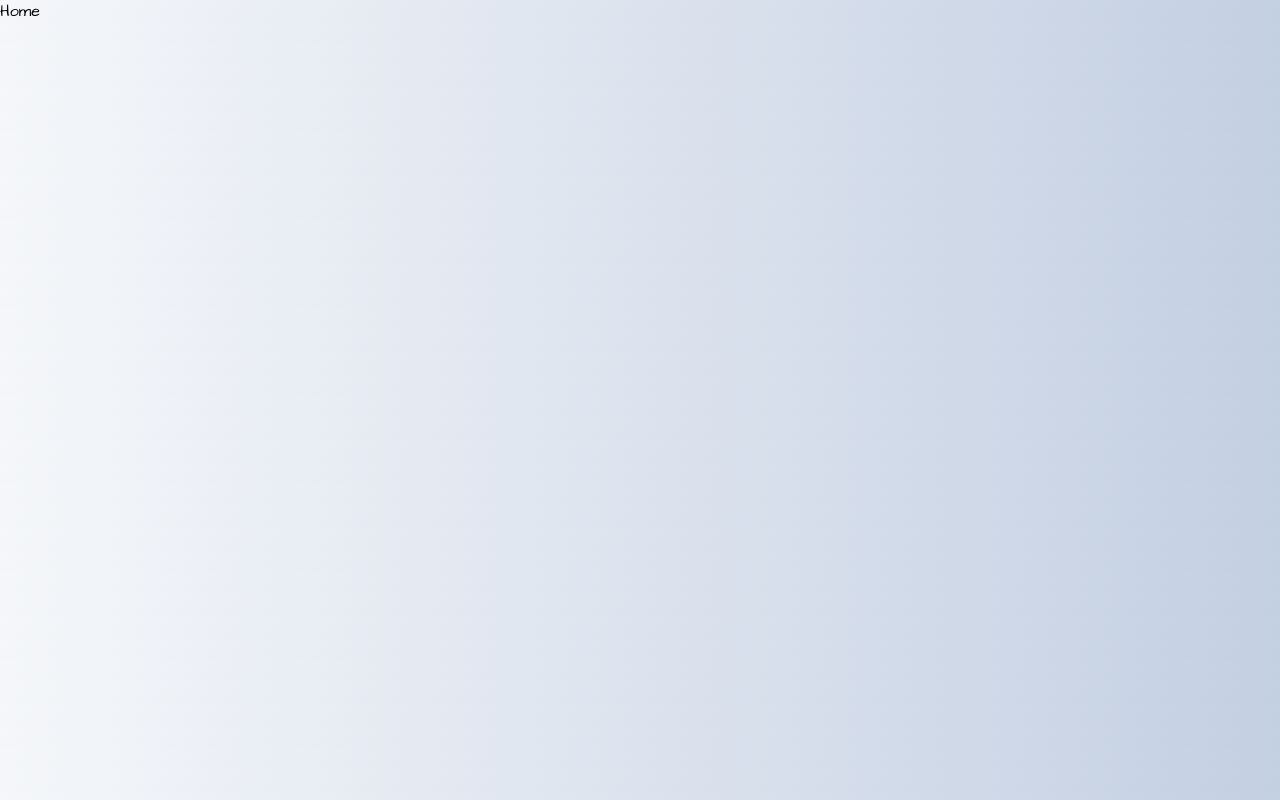
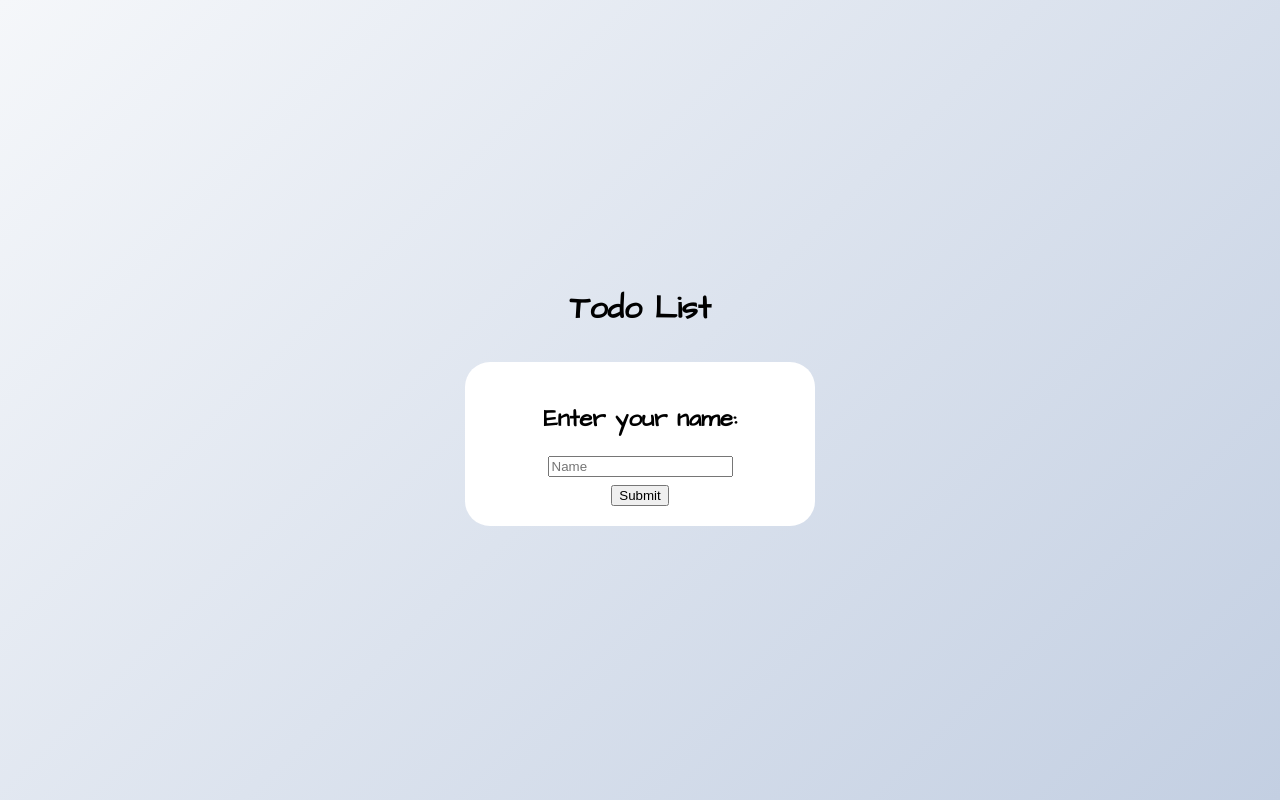
Before and after one commit to kschmitz123/react-todo-react, a React (Create React App) app: page / in a window 1280 px wide. Built offline with nearby package versions, Linux system fonts and the light colour scheme.

Commit message:
Add styling to welcome

```diff
--- a/src/App.js
+++ b/src/App.js
@@ -1,5 +1,6 @@
 import { BrowserRouter as Router, Switch, Route } from "react-router-dom";
 import TodoListApp from "./pages/TodoListApp";
+import Welcome from "./pages/Welcome";
 export default function App() {
   return (
     <Router>
@@ -7,7 +8,9 @@ export default function App() {
         <Route path="/todolist">
           <TodoListApp />
         </Route>
-        <Route path="/">Home</Route>
+        <Route path="/">
+          <Welcome />
+        </Route>
       </Switch>
     </Router>
   );
--- /dev/null
+++ b/src/pages/Welcome.js
@@ -0,0 +1,16 @@
+import "./welcome.css";
+
+export default function Welcome() {
+  return (
+    <div className="welcome">
+      <h1>Todo List</h1>
+      <div className="form">
+        <h2>Enter your name:</h2>
+        <form action="">
+          <input type="text" placeholder="Name" />
+          <button type="submit">Submit</button>
+        </form>
+      </div>
+    </div>
+  );
+}
--- /dev/null
+++ b/src/pages/welcome.css
@@ -0,0 +1,22 @@
+.welcome {
+  display: grid;
+  place-content: center;
+  justify-items: center;
+  height: 100vh;
+}
+.form {
+  display: flex;
+  flex-direction: column;
+  align-items: center;
+  padding: 20px;
+  background-color: white;
+  border-radius: 25px;
+}
+
+form {
+  display: flex;
+  flex-direction: column;
+  align-items: center;
+  justify-content: space-between;
+  height: 50px;
+}
```
